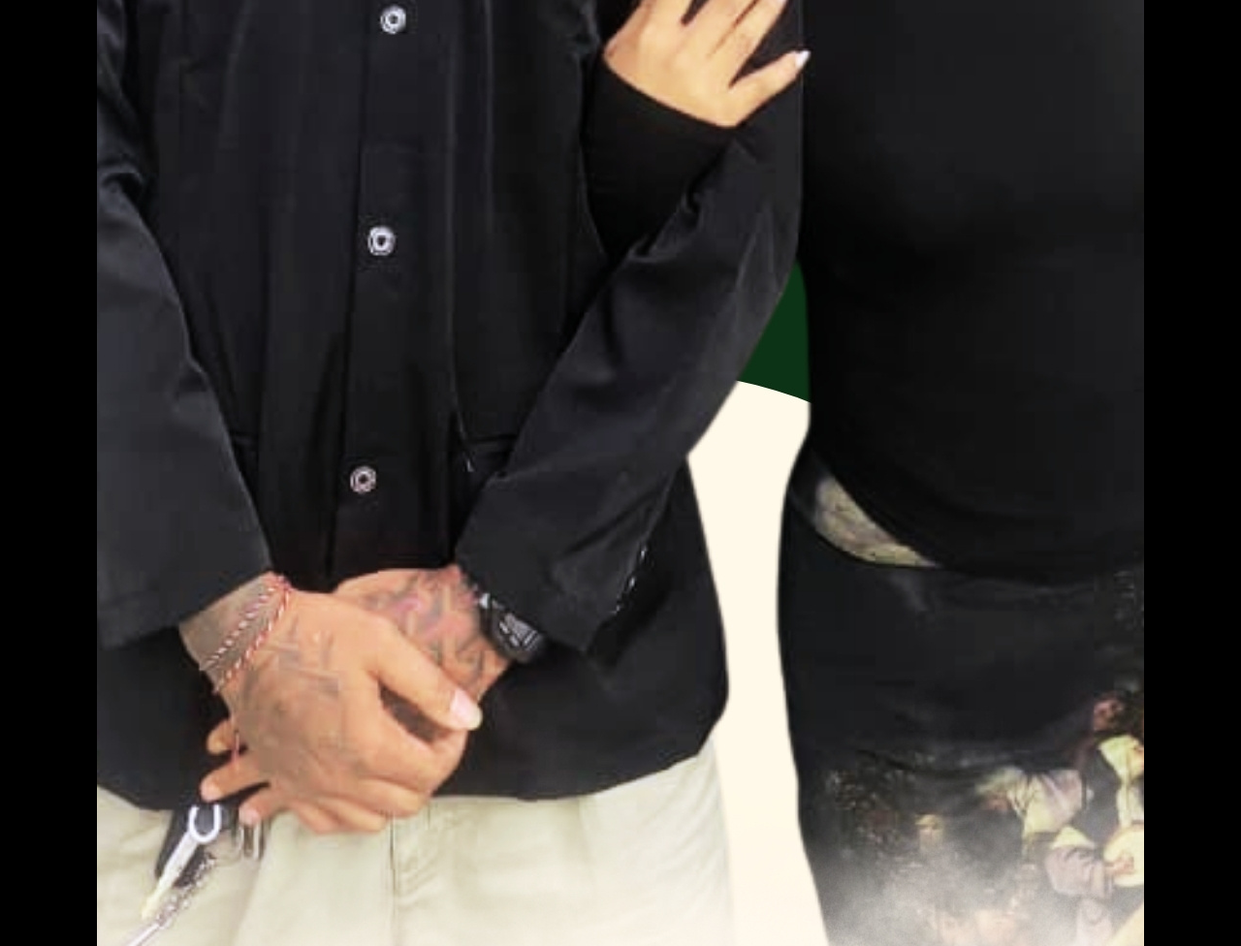
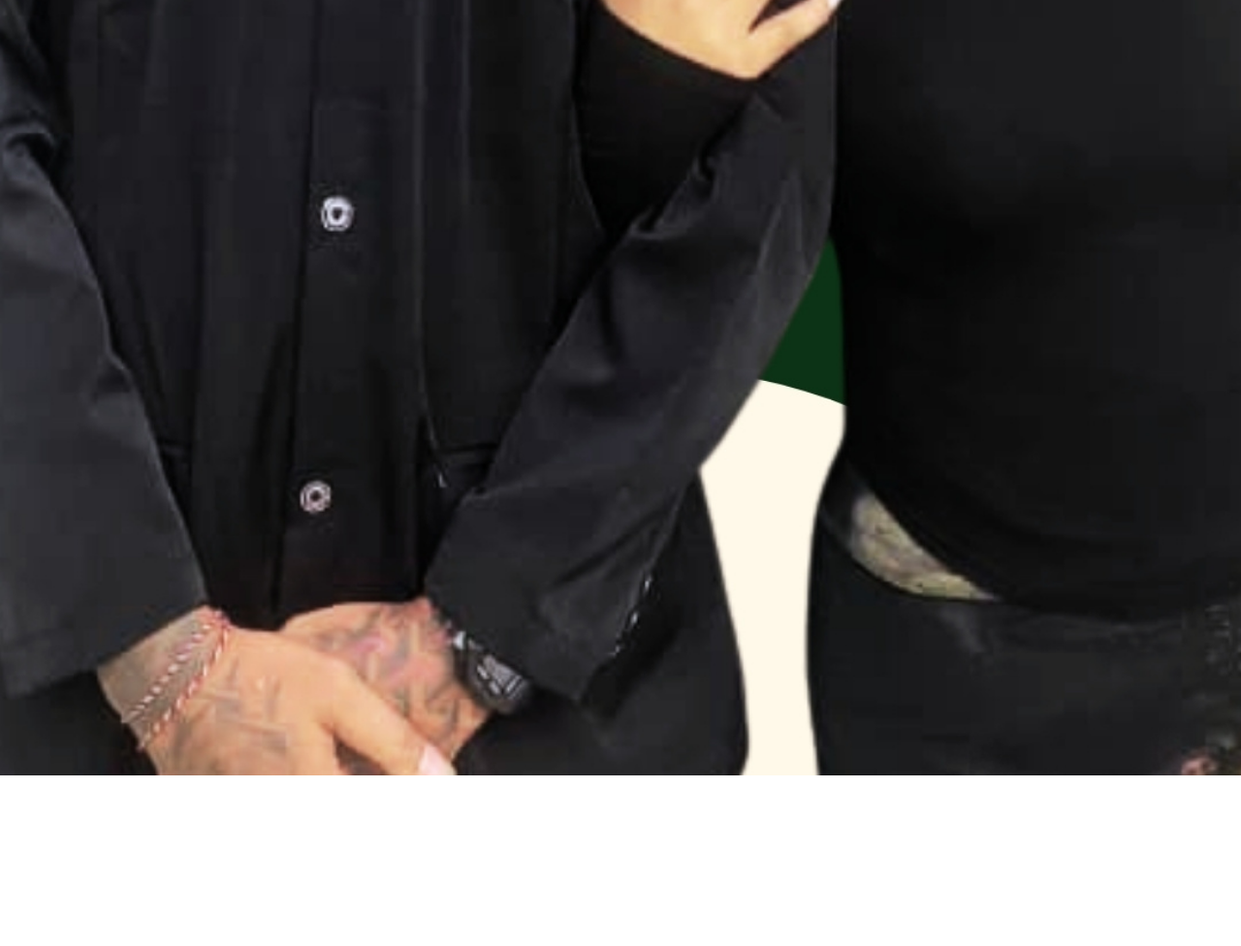
Before and after one commit to MrBelumMandi/LuckyAnggieWedding, a plain HTML site: page index.html in a window 1280 px wide. Shown: the top 976 px of the page at 97% size. After the commit the page ends 800 px from the top, so only its background shows below. Drawn offline with Linux system fonts and the light colour scheme.

Commit message:
Update index.html

```diff
--- a/index.html
+++ b/index.html
@@ -8,15 +8,11 @@
     body {
       margin: 0;
       padding: 0;
-      display: flex;
-      justify-content: center;
-      align-items: center;
-      height: 100vh;
-      background: #000;
     }
     img {
-      max-width: 100%;
-      height: auto;
+      width: 100vw;
+      height: 100vh;
+      object-fit: cover; /* bikin gambar nutup full layar */
       display: block;
     }
   </style>
```
